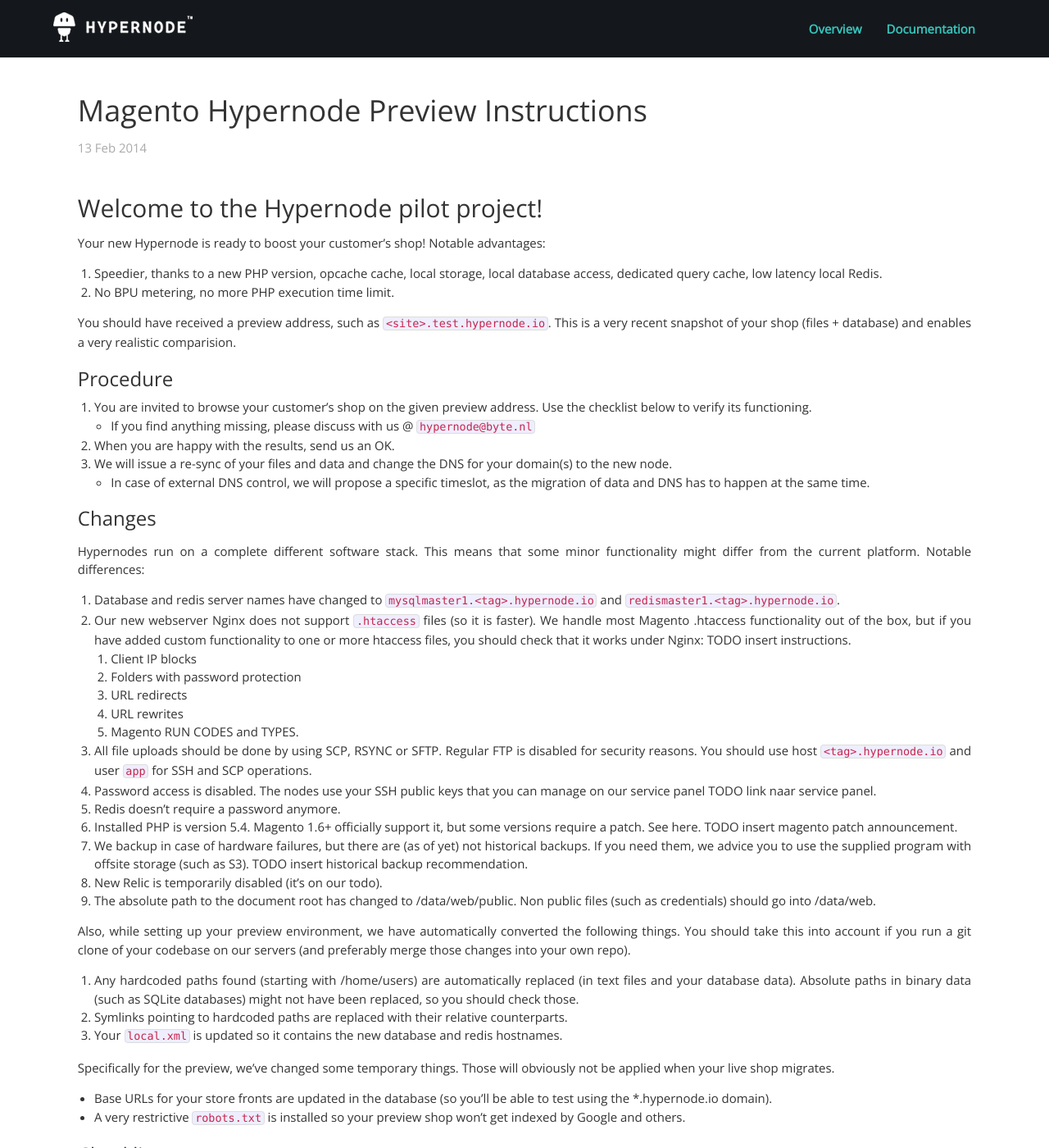
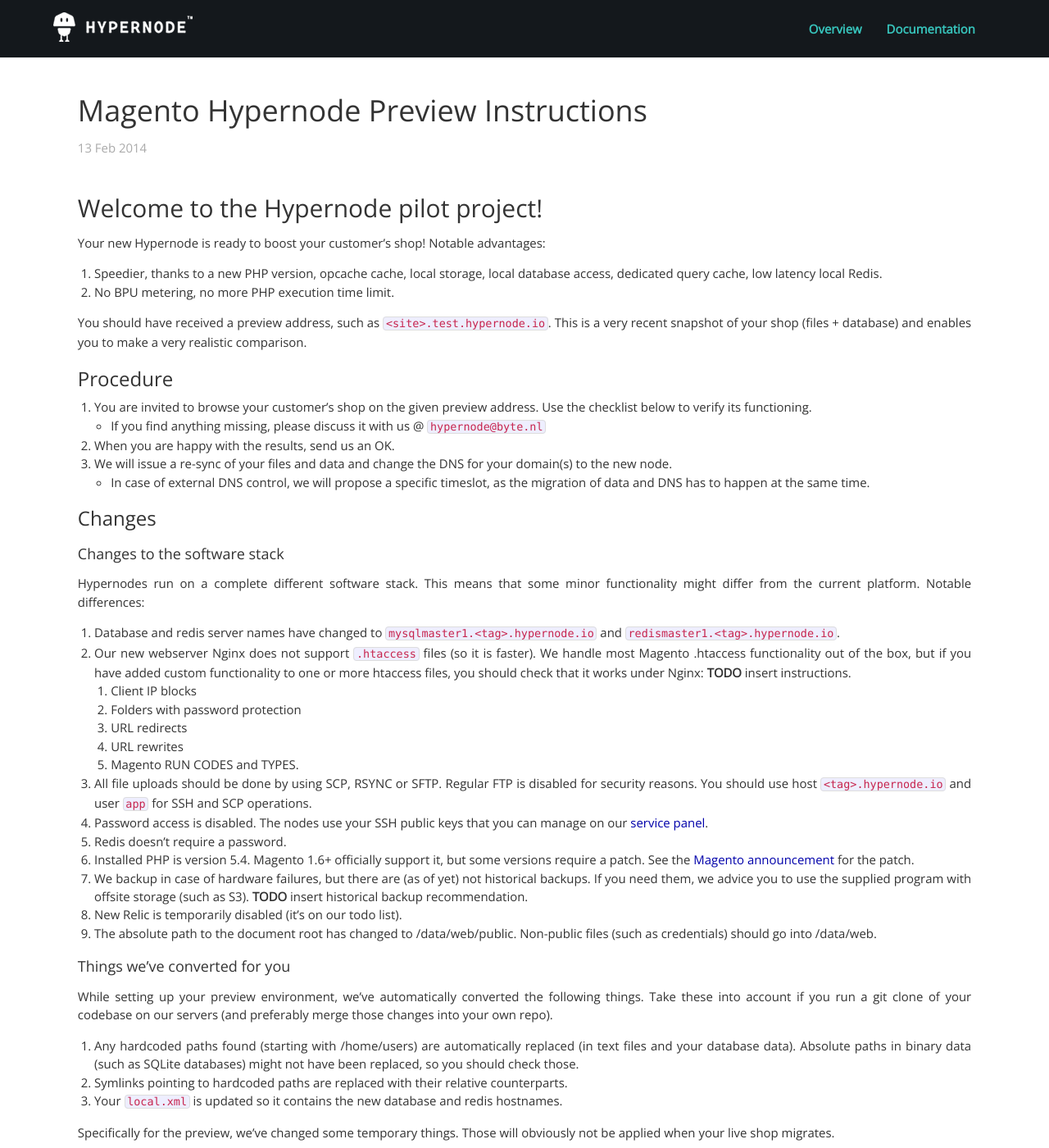
Before and after one commit to damnlie/hypernode.github.io, a Jekyll site: the page built from _posts/2014-02-13-preview-instructions.md, in a window 1280 px wide and 1400 px high. Shown: the whole window at 82% size. Built offline with Jekyll 4.4.1, drawn with Linux system fonts in a browser that asks for light colours; nearby versions of some CDN libraries; Markdown is read by kramdown in place of the engine named in the settings; some of the changed text lies outside the part shown.

Commit message:
Tweak preview instructions

```diff
--- a/_posts/2014-02-13-preview-instructions.md
+++ b/_posts/2014-02-13-preview-instructions.md
@@ -14,36 +14,40 @@
 
 You should have received a preview address, such as
 `<site>.test.hypernode.io`. This is a very recent snapshot of your
-shop (files + database) and enables a very realistic comparision.
+shop (files + database) and enables you to make a very realistic comparison.
 
 ### Procedure
 
 1. You are invited to browse your customer's shop on the given preview address. Use the checklist below to verify its functioning.
-    * If you find anything missing, please discuss with us @ `hypernode@byte.nl`
+    * If you find anything missing, please discuss it with us @ `hypernode@byte.nl`
 1. When you are happy with the results, send us an OK.
 1. We will issue a re-sync of your files and data and change the DNS for your domain(s) to the new node.
     * In case of external DNS control, we will propose a specific timeslot, as the migration of data and DNS has to happen at the same time.
 
 ### Changes
 
+#### Changes to the software stack
+
 Hypernodes run on a complete different software stack. This means that some minor functionality might differ from the current platform. Notable differences:
 
 1. Database and redis server names have changed to `mysqlmaster1.<tag>.hypernode.io` and `redismaster1.<tag>.hypernode.io`.
-1. Our new webserver Nginx does not support `.htaccess` files (so it is faster). We handle most Magento .htaccess functionality out of the box, but if you have added custom functionality to one or more htaccess files, you should check that it works under Nginx: TODO insert instructions.
+1. Our new webserver Nginx does not support `.htaccess` files (so it is faster). We handle most Magento .htaccess functionality out of the box, but if you have added custom functionality to one or more htaccess files, you should check that it works under Nginx: **TODO** insert instructions.
     1. Client IP blocks
     1. Folders with password protection
     1. URL redirects
     1. URL rewrites
     1. Magento RUN CODES and TYPES.
 1. All file uploads should be done by using SCP, RSYNC or SFTP. Regular FTP is disabled for security reasons. You should use host `<tag>.hypernode.io` and user `app` for SSH and SCP operations.
-1. Password access is disabled. The nodes use your SSH public keys that you can manage on our service panel TODO link naar service panel.
-1. Redis doesn't require a password anymore.
-1. Installed PHP is version 5.4. Magento 1.6+ officially support it, but some versions require a patch. See here. TODO insert magento patch announcement.
-1. We backup in case of hardware failures, but there are (as of yet) not historical backups. If you need them, we advice you to use the supplied program with offsite storage (such as S3). TODO insert historical backup recommendation.
-1. New Relic is temporarily disabled (it's on our todo).
-1. The absolute path to the document root has changed to /data/web/public. Non public files (such as credentials) should go into /data/web.
+1. Password access is disabled. The nodes use your SSH public keys that you can manage on our [service panel](https://service.byte.nl/sshkeymanager/).
+1. Redis doesn't require a password.
+1. Installed PHP is version 5.4. Magento 1.6+ officially support it, but some versions require a patch. See the [Magento announcement](http://www.magentocommerce.com/blog/magento-now-supports-php-54/) for the patch.
+1. We backup in case of hardware failures, but there are (as of yet) not historical backups. If you need them, we advice you to use the supplied program with offsite storage (such as S3). **TODO** insert historical backup recommendation.
+1. New Relic is temporarily disabled (it's on our todo list).
+1. The absolute path to the document root has changed to /data/web/public. Non-public files (such as credentials) should go into /data/web.
 
-Also, while setting up your preview environment, we have automatically converted the following things. You should take this into account if you run a git clone of your codebase on our servers (and preferably merge those changes into your own repo).
+#### Things we've converted for you
+
+While setting up your preview environment, we've automatically converted the following things. Take these into account if you run a git clone of your codebase on our servers (and preferably merge those changes into your own repo).
 
 1. Any hardcoded paths found (starting with /home/users) are automatically replaced (in text files and your database data). Absolute paths in binary data (such as SQLite databases) might not have been replaced, so you should check those.
 1. Symlinks pointing to hardcoded paths are replaced with their relative counterparts.
@@ -57,11 +61,11 @@
 
 _Important_: When browsing your preview shop, doublecheck that you don't end up on your production shop by following a hardcoded link.
 
-- [ ] Test all storefronts (stick `.test.hypernode.io` to the url)
-- [ ] Test frontpage, categories, product pages
-- [ ] Test search
-- [ ] Test restricted areas (downloads, etc).
-- [ ] Test ordering a product
-- [ ] Test common tasks in the admin backend (ie, add product)
-- [ ] Test import/export procedures
-- [ ] Test custom administrative procedures
+- ☐  Test all storefronts (stick `.test.hypernode.io` to the url)
+- ☐  Test frontpage, categories, product pages
+- ☐  Test search
+- ☐  Test restricted areas (downloads, etc).
+- ☐  Test ordering a product
+- ☐  Test common tasks in the admin backend (ie, add product)
+- ☐  Test import/export procedures
+- ☐  Test custom administrative procedures
--- a/css/main.css
+++ b/css/main.css
@@ -215,3 +215,7 @@
 .post h2 {
     margin-top: 30px;
 }
+
+.post h3, .post h4 {
+    margin-top: 20px;
+}
```
Also changed, not shown: README.md.
